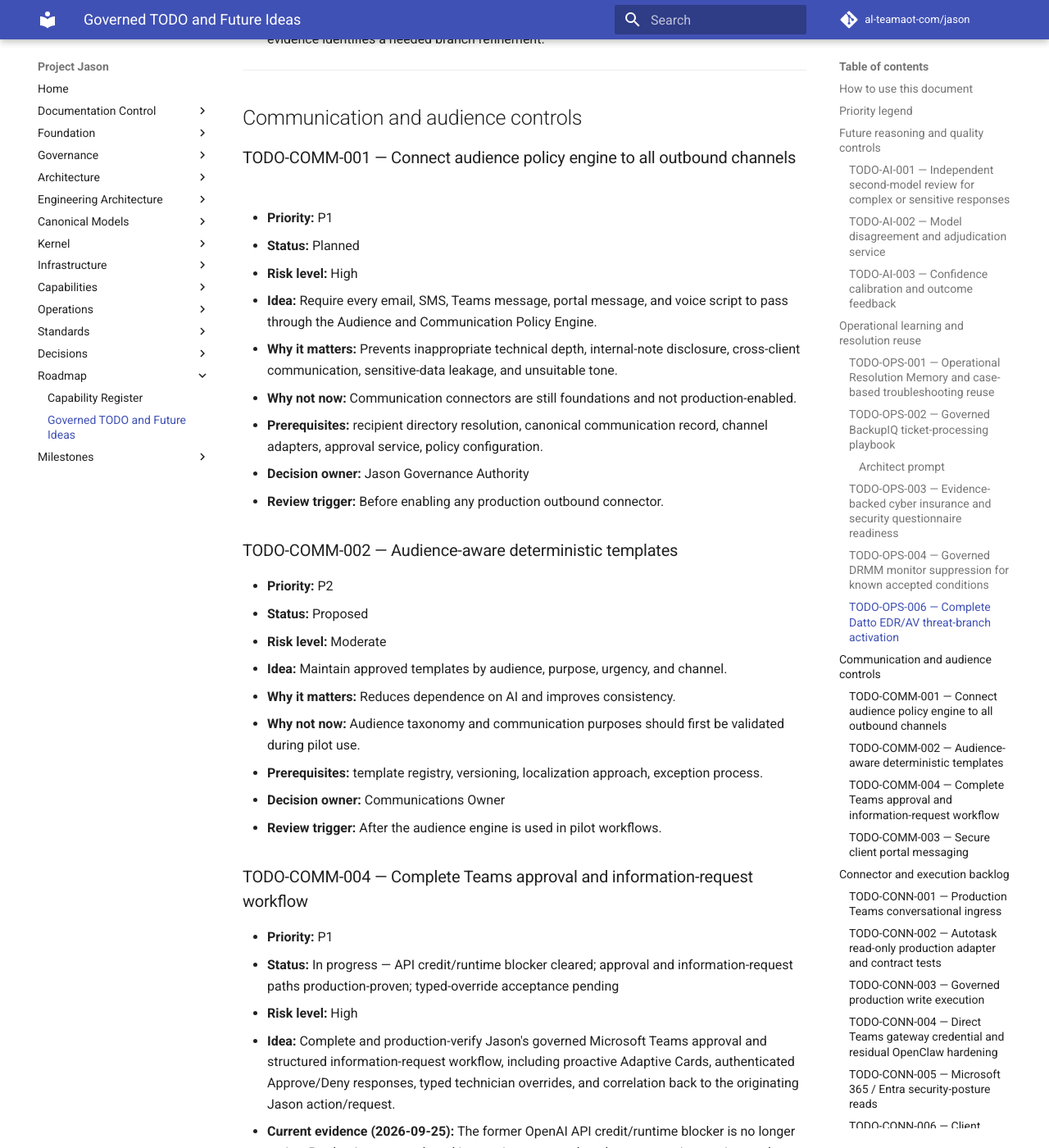
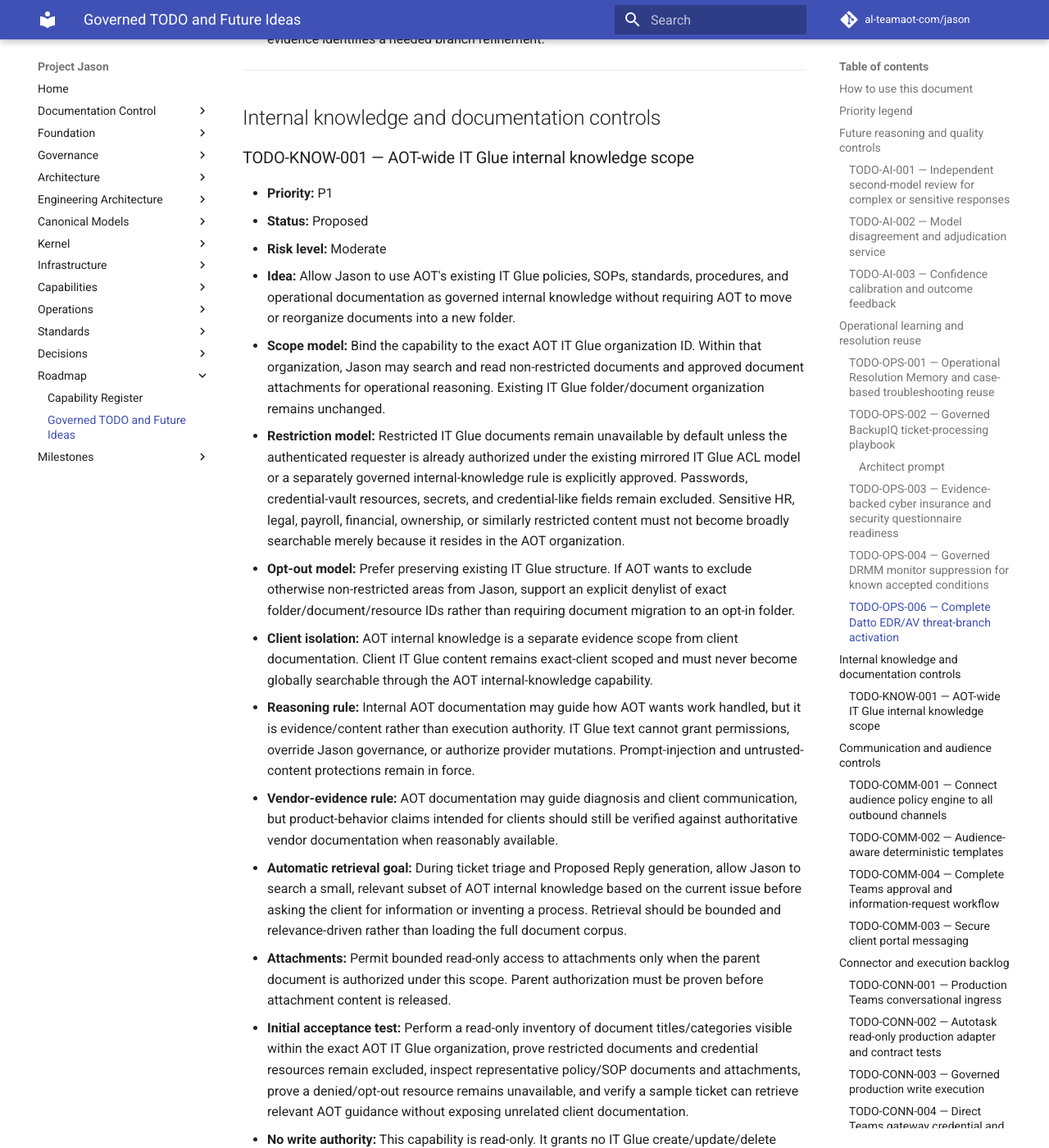
Before and after one commit to al-teamaot-com/jason, an MkDocs documentation site: the page built from docs/roadmaps/Project-Jason-TODO-and-Future-Ideas.md, in a window 1280 px wide and 1400 px high, scrolled down 20613 px. Shown: the whole window at 82% size. Built offline with MkDocs 1.6.1 and Material for MkDocs 9.7.7, drawn with Linux system fonts in a browser that asks for light colours; comment, search, counter and statistics services are not loaded; some of the changed text lies outside the part shown.

Commit message:
Add AOT IT Glue internal knowledge TODO

```diff
--- a/docs/roadmaps/Project-Jason-TODO-and-Future-Ideas.md
+++ b/docs/roadmaps/Project-Jason-TODO-and-Future-Ideas.md
@@ -675,6 +675,29 @@
 - **Review trigger:** Revisit when Datto threat semantics/capabilities change or operational evidence identifies a needed branch refinement.
 
 ---
+## Internal knowledge and documentation controls
+
+### TODO-KNOW-001 — AOT-wide IT Glue internal knowledge scope
+
+- **Priority:** P1
+- **Status:** Proposed
+- **Risk level:** Moderate
+- **Idea:** Allow Jason to use AOT's existing IT Glue policies, SOPs, standards, procedures, and operational documentation as governed internal knowledge without requiring AOT to move or reorganize documents into a new folder.
+- **Scope model:** Bind the capability to the exact AOT IT Glue organization ID. Within that organization, Jason may search and read non-restricted documents and approved document attachments for operational reasoning. Existing IT Glue folder/document organization remains unchanged.
+- **Restriction model:** Restricted IT Glue documents remain unavailable by default unless the authenticated requester is already authorized under the existing mirrored IT Glue ACL model or a separately governed internal-knowledge rule is explicitly approved. Passwords, credential-vault resources, secrets, and credential-like fields remain excluded. Sensitive HR, legal, payroll, financial, ownership, or similarly restricted content must not become broadly searchable merely because it resides in the AOT organization.
+- **Opt-out model:** Prefer preserving existing IT Glue structure. If AOT wants to exclude otherwise non-restricted areas from Jason, support an explicit denylist of exact folder/document/resource IDs rather than requiring document migration to an opt-in folder.
+- **Client isolation:** AOT internal knowledge is a separate evidence scope from client documentation. Client IT Glue content remains exact-client scoped and must never become globally searchable through the AOT internal-knowledge capability.
+- **Reasoning rule:** Internal AOT documentation may guide how AOT wants work handled, but it is evidence/content rather than execution authority. IT Glue text cannot grant permissions, override Jason governance, or authorize provider mutations. Prompt-injection and untrusted-content protections remain in force.
+- **Vendor-evidence rule:** AOT documentation may guide diagnosis and client communication, but product-behavior claims intended for clients should still be verified against authoritative vendor documentation when reasonably available.
+- **Automatic retrieval goal:** During ticket triage and Proposed Reply generation, allow Jason to search a small, relevant subset of AOT internal knowledge based on the current issue before asking the client for information or inventing a process. Retrieval should be bounded and relevance-driven rather than loading the full document corpus.
+- **Attachments:** Permit bounded read-only access to attachments only when the parent document is authorized under this scope. Parent authorization must be proven before attachment content is released.
+- **Initial acceptance test:** Perform a read-only inventory of document titles/categories visible within the exact AOT IT Glue organization, prove restricted documents and credential resources remain excluded, inspect representative policy/SOP documents and attachments, prove a denied/opt-out resource remains unavailable, and verify a sample ticket can retrieve relevant AOT guidance without exposing unrelated client documentation.
+- **No write authority:** This capability is read-only. It grants no IT Glue create/update/delete authority.
+- **Dependencies:** Existing governed IT Glue document/search/read and attachment capabilities; exact AOT IT Glue organization identity; current information-authorization and sensitivity controls; durable opt-out configuration if required; retrieval integration with Triage Intelligence / Proposed Reply Assist.
+- **Decision owner:** Jason Governance Authority / AOT Owner
+- **Review trigger:** Implement before relying on IT Glue as a default institutional knowledge source for client-ticket reasoning or client-facing Proposed Reply generation.
+
+---
 ## Communication and audience controls
 
 ### TODO-COMM-001 — Connect audience policy engine to all outbound channels
```
